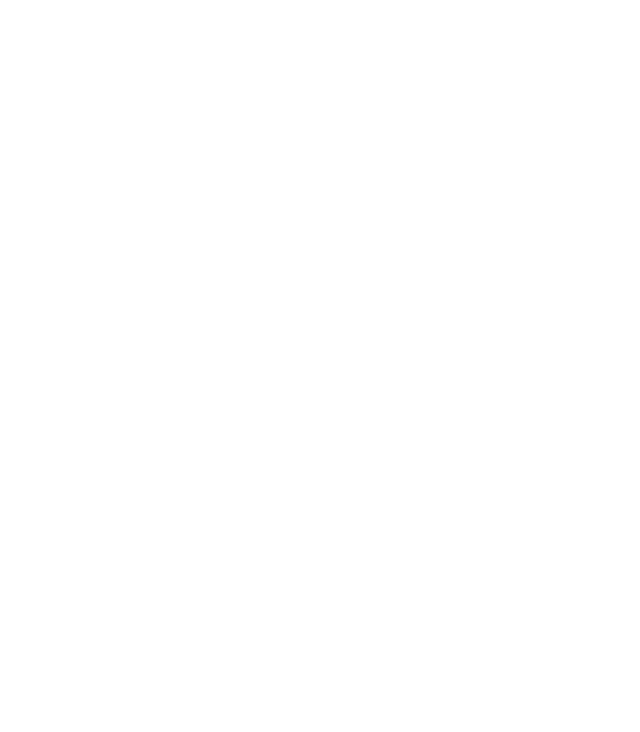
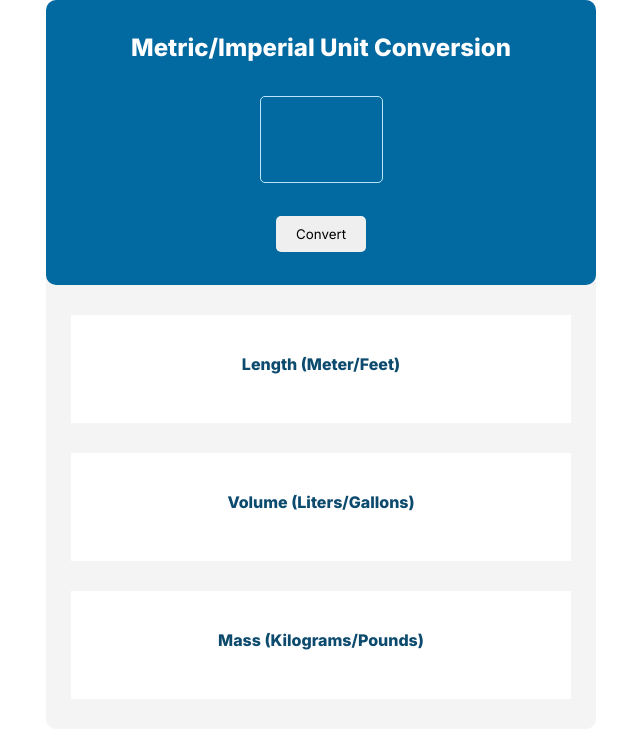
Before and after one commit to aroldodev/Unit-converter-app, a plain HTML site: page index.html in a window 1280 px wide. Shown: the whole page, without its empty margins (319-959 px from the left). Drawn offline with Linux system fonts and the light colour scheme.

Commit message:
structure and styles done

```diff
--- a/index.html
+++ b/index.html
@@ -8,7 +8,29 @@
   <title>⚖️ Unit Converter App ⚖️</title>
 </head>
 <body>
-
+  <main class="container">
+    <div class="hero">
+      <h2 class="title">Metric/Imperial Unit Conversion</h2>
+      <div class="number">
+        <input class="input" type="text" name="input" id="input">
+      </div>
+      <button class="btn">Convert</button>
+    </div>
+    <div class="data">
+        <div class="card">
+          <h4 class="tlt">Length (Meter/Feet)</h4>
+          <p id="length" class="unit"></p>
+        </div>
+        <div class="card">
+          <h4 class="tlt">Volume (Liters/Gallons)</h4>
+          <p id="volume" class="unit"></p>
+        </div>
+        <div class="card">
+          <h4 class="tlt">Mass (Kilograms/Pounds)</h4>
+          <p id="mass" class="unit"></p>
+        </div>
+    </div>
+  </main>
 
   <script src="script.js"></script>
 </body>
--- a/style.css
+++ b/style.css
@@ -0,0 +1,96 @@
+@import url('https://fonts.googleapis.com/css2?family=Inter:wght@400;600;800&display=swap');
+
+:root {
+  --white:#FFFFFF;
+  --enfasis: #0369A1;
+  --light-enfasis: #BAE6FD;
+  --text: #353535;
+  --title: #0C4A6E;
+  --light-gray: #F4F4F4;
+}
+
+* {
+  font-family: 'Inter', sans-serif;
+  margin: 0;
+}
+
+body {
+  display: flex;
+  justify-content: center;
+}
+
+.container {
+  width: 550px;
+  height: 729px;
+  background-color: var(--light-gray);
+  border-radius: 10px;
+}
+
+.hero {
+  display: flex;
+  flex-direction: column;
+  justify-content: space-evenly;
+  align-items: center;
+  width: 550px;
+  height: 285px;
+  background-color: var(--enfasis);
+  border-radius: 10px;
+}
+
+.title {
+  color: var(--white)
+}
+
+.number {
+  border: 1px solid var(--light-enfasis);
+  border-radius: 5px;
+}
+
+.input {
+  width: 117px;
+  height: 83px;
+  border-radius: 5px;
+  text-align: center;
+  font-weight: 800;
+  font-size: 58px;
+  color: var(--white);
+
+  background-color: transparent;
+  border: none;
+}
+
+.input:focus{
+  outline-width: 0;
+}
+
+.btn {
+  padding: 10px 20px;
+  border-radius: 5px;
+  border: none;
+}
+
+.data{
+  display: flex;
+  flex-direction: column;
+  align-items: center;
+  justify-content: space-evenly;
+  height: 444px;
+}
+
+.card {
+  display: flex;
+  flex-direction: column;
+  justify-content: center;
+  align-items: center;
+  height: 108px;
+  width: 500px;
+  background-color: var(--white);
+  color: var(--title);
+}
+
+.unit{
+  margin-top: 10px;
+  color: var(--text);
+  font-weight: 400;
+  font-size: 14px;
+}
```
